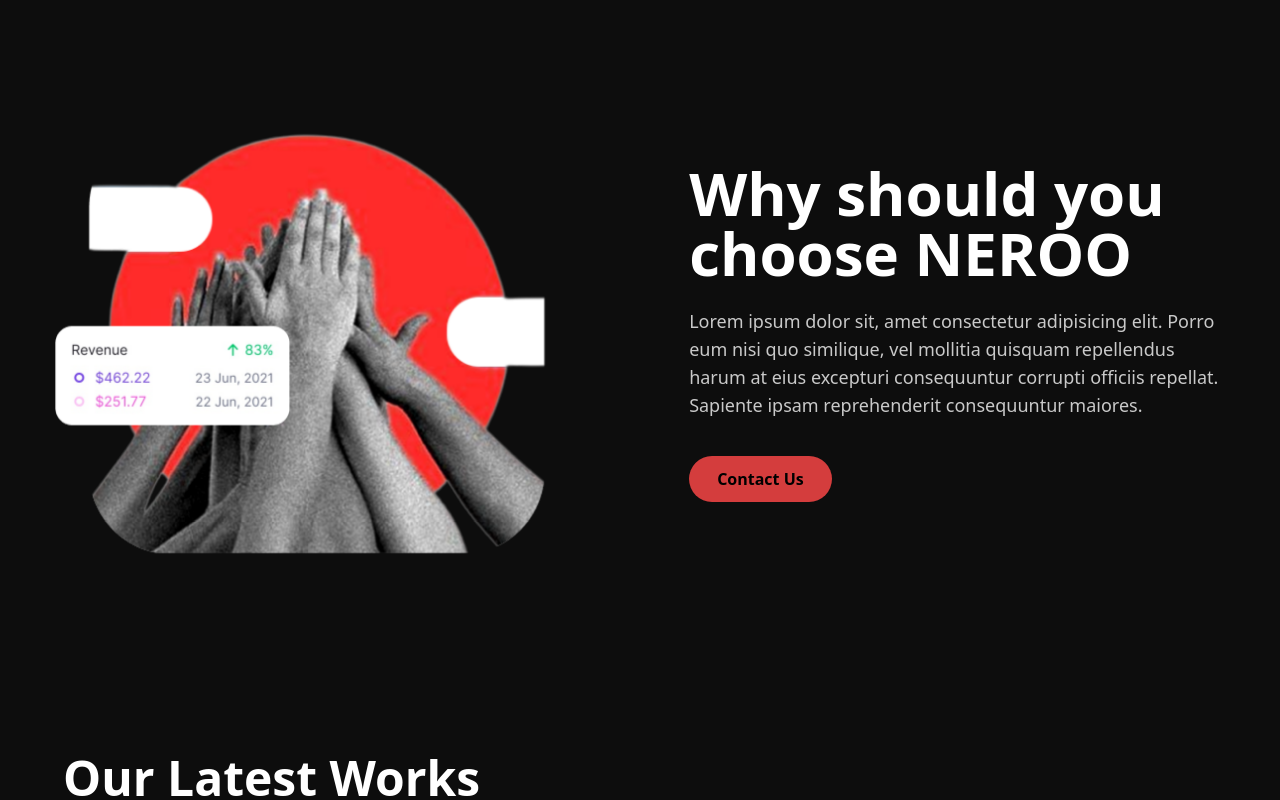
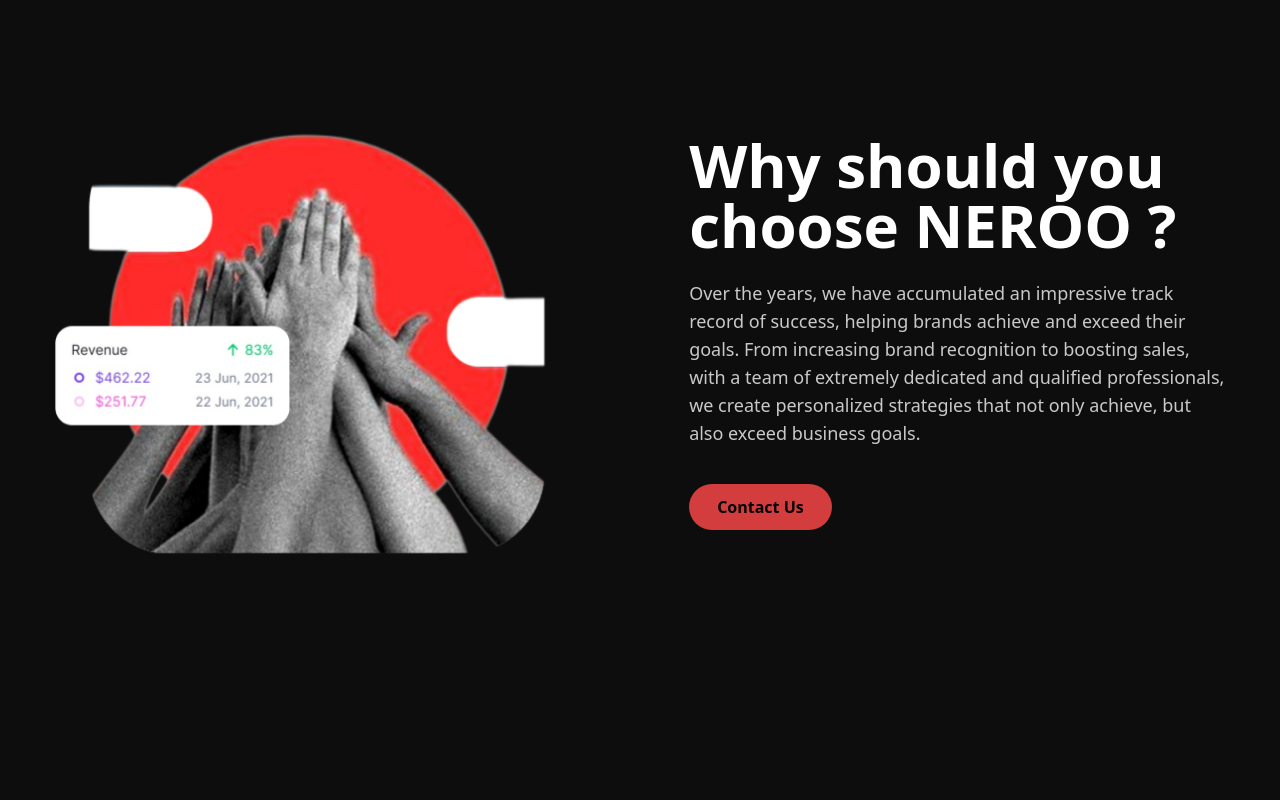
Before and after one commit to Katumbela/neroo, a React (Vite) app: page / in a window 1280 px wide. Shown: the part 1660-2460 px from the top of the page. Built offline with nearby package versions, Linux system fonts and the light colour scheme.

Commit message:
add content

```diff
--- a/index.html
+++ b/index.html
@@ -24,6 +24,6 @@
   </style>
   <body>
     <div id="root"></div>
-    <script type="module" src="/src/main.tsx"></script>
+    <script type="module" src="src/main.tsx"></script>
   </body>
 </html>
--- a/package.json
+++ b/package.json
@@ -24,7 +24,8 @@
     "react-icons": "^5.0.1",
     "react-responsive-carousel": "^3.2.23",
     "react-router-dom": "^6.22.3",
-    "slick-carousel": "^1.8.1"
+    "slick-carousel": "^1.8.1",
+    "yarn": "^1.22.22"
   },
   "devDependencies": {
     "@types/jquery": "^3.5.29",
--- a/src/domain/locales/en.json
+++ b/src/domain/locales/en.json
@@ -25,8 +25,8 @@
     "payPerClick": "Pay per click (PPC)"
   },
   "why": {
-    "title": "Why should you choose NEROO",
-    "description": "Lorem ipsum dolor sit, amet consectetur adipisicing elit. Porro eum nisi quo similique, vel mollitia quisquam repellendus harum at eius excepturi consequuntur corrupti officiis repellat. Sapiente ipsam reprehenderit consequuntur maiores."
+    "title": "Why should you choose NEROO ?",
+    "description": "Over the years, we have accumulated an impressive track record of success, helping brands achieve and exceed their goals. From increasing brand recognition to boosting sales, with a team of extremely dedicated and qualified professionals, we create personalized strategies that not only achieve, but also exceed business goals."
   },
   "latestWorks": {
     "title": "Our Latest Works",
--- a/src/domain/locales/pt.json
+++ b/src/domain/locales/pt.json
@@ -8,7 +8,7 @@
   "contactText": "Entre em Contato",
   "hero": {
     "titleHero": "Agência de Marketing Digital Criativa",
-  "descHero": "Conectamos marcas com seu público-alvo por meio de estratégias e conteúdo relevantes nos canais digitais.",
+  "descHero": "Conectamos marcas com o seu público-alvo através de estratégias e conteúdo relevantes em canais digitais.",
   "buttonHeroText": "Entre em contato",
   "portfolio": "Portfólio"
   },
@@ -26,7 +26,7 @@
   },
   "why": {
     "title": "Por que escolher NEROO",
-    "description": "Lorem ipsum dolor sit, amet consectetur adipisicing elit. Porro eum nisi quo similique, vel mollitia quisquam repellendus harum at eius excepturi consequuntur corrupti officiis repellat. Sapiente ipsam reprehenderit consequuntur maiores."
+    "description": "Ao longo dos anos, acumulamos um impressionante histórico de sucesso, ajudando marcas a atingirem e superarem os seus objetivos. Desde aumentar o reconhecimento da marca até impulsionar as vendas, com uma equipa de profissionais extremamente dedicados e qualificados, criamos estratégias personalizadas que não só alcançam, mas também superam as metas de negócio."
   },
   "latestWorks": {
     "title": "Nossos Trabalhos Recentes",
--- a/src/presentation/components/footer/footer.tsx
+++ b/src/presentation/components/footer/footer.tsx
@@ -52,17 +52,13 @@
         <motion.div className="grid items-center w-full mb-8 md:w-auto md:mb-0">
           <div className="text-center md:text-start">
             <motion.h1
-              initial={{ y: 80, opacity: 0 }}
-              transition={{ duration: 0.3 }}
-              whileInView={{ opacity: 1, y: 0 }}
+
               className="text-3xl font-bold text-white md:text-5xl lg:text-6xl 2xl:text-7xl "
             >
               {t("footer.title")}
             </motion.h1>
             <motion.p
-              initial={{ y: 80, opacity: 0 }}
-              transition={{ duration: 0.2, delay: 0.2 }}
-              whileInView={{ opacity: 1, y: 0 }}
+
               className="mt-4 text-base md:mt-6 md:text-xl lg:text-2xl text-secondary 2xl:text-3xl"
             >
               {t("footer.description")}
@@ -92,9 +88,7 @@
           </div>
         </motion.div>
         <motion.div
-          initial={{ y: 90, opacity: 0 }}
-          transition={{ duration: .3, delay: 0.4 }}
-          whileInView={{ opacity: 1, y: 0 }}
+
           className="w-full relative md:-mb-20 md:w-[90%] "
         >
           <Overlay />
--- a/src/presentation/components/latestwork/latestWork.tsx
+++ b/src/presentation/components/latestwork/latestWork.tsx
@@ -33,7 +33,6 @@
       className="px-2 my-8 m0d:px- md:my-16 lg:my-24"
       initial={{ y: 70 }}
       transition={{ duration: 0.6 }}
-      whileInView={{ y: 0 }}
     >
       <h1 className="text-2xl font-semibold text-white md:text-3xl lg:text-5xl">
         {t("latestWorks.title")}
--- a/src/presentation/components/why/why.tsx
+++ b/src/presentation/components/why/why.tsx
@@ -13,9 +13,7 @@
           <motion.div className="relative flex justify-center w-full md:items-center md:grid">
             <Overlay />
             <motion.img
-              initial={{ opacity: 0, scale: 0.7 }}
-              transition={{ duration: 0.3, delay: 0.4 }}
-              whileInView={{ opacity: 1, scale: 1 }}
+
               src={bg.bgSection}
               className="w-full mx-auto my-auto"
               alt=""
```
Also changed, not shown: 1 other file (tests, documents, lock files or other folders).
